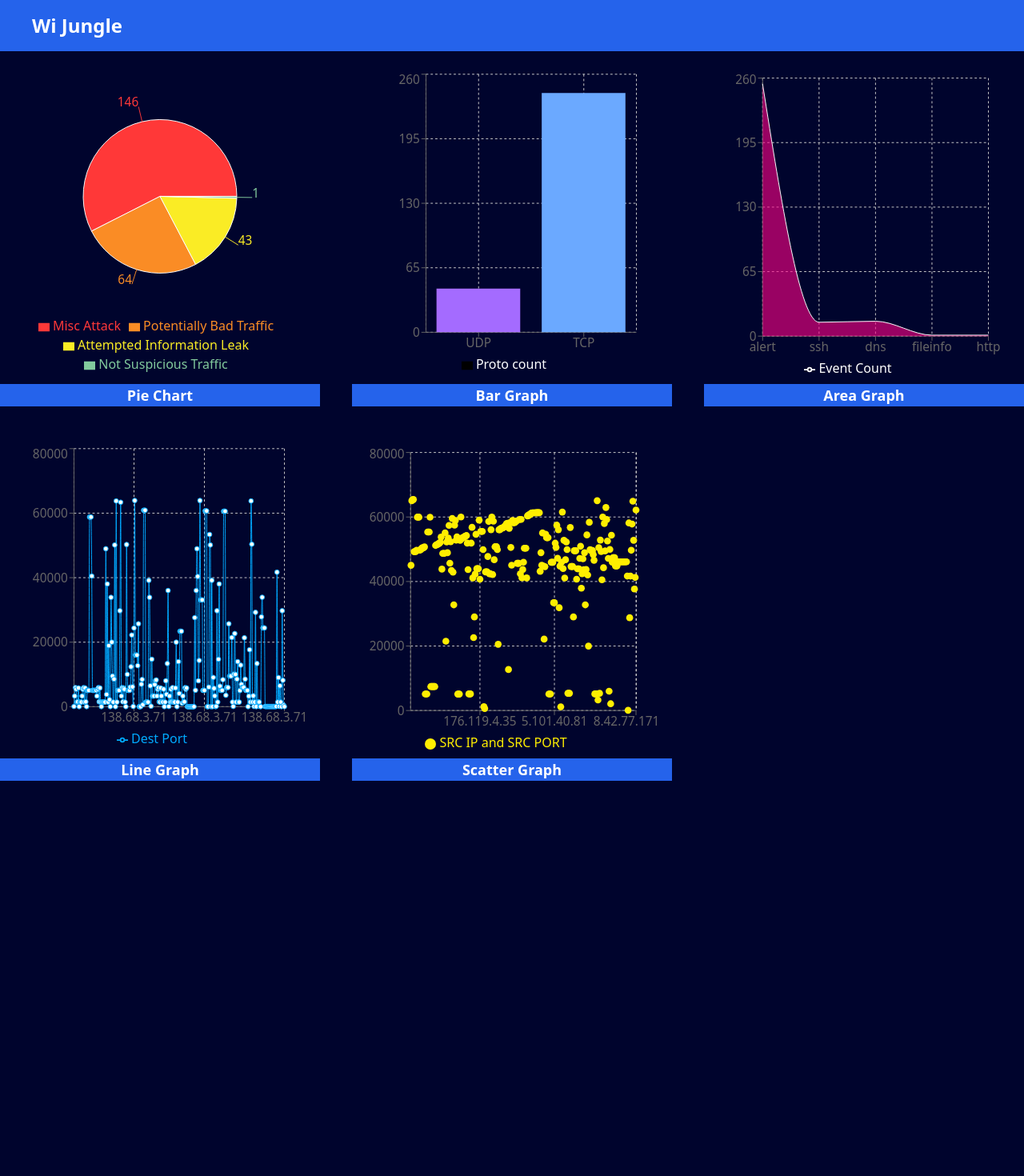
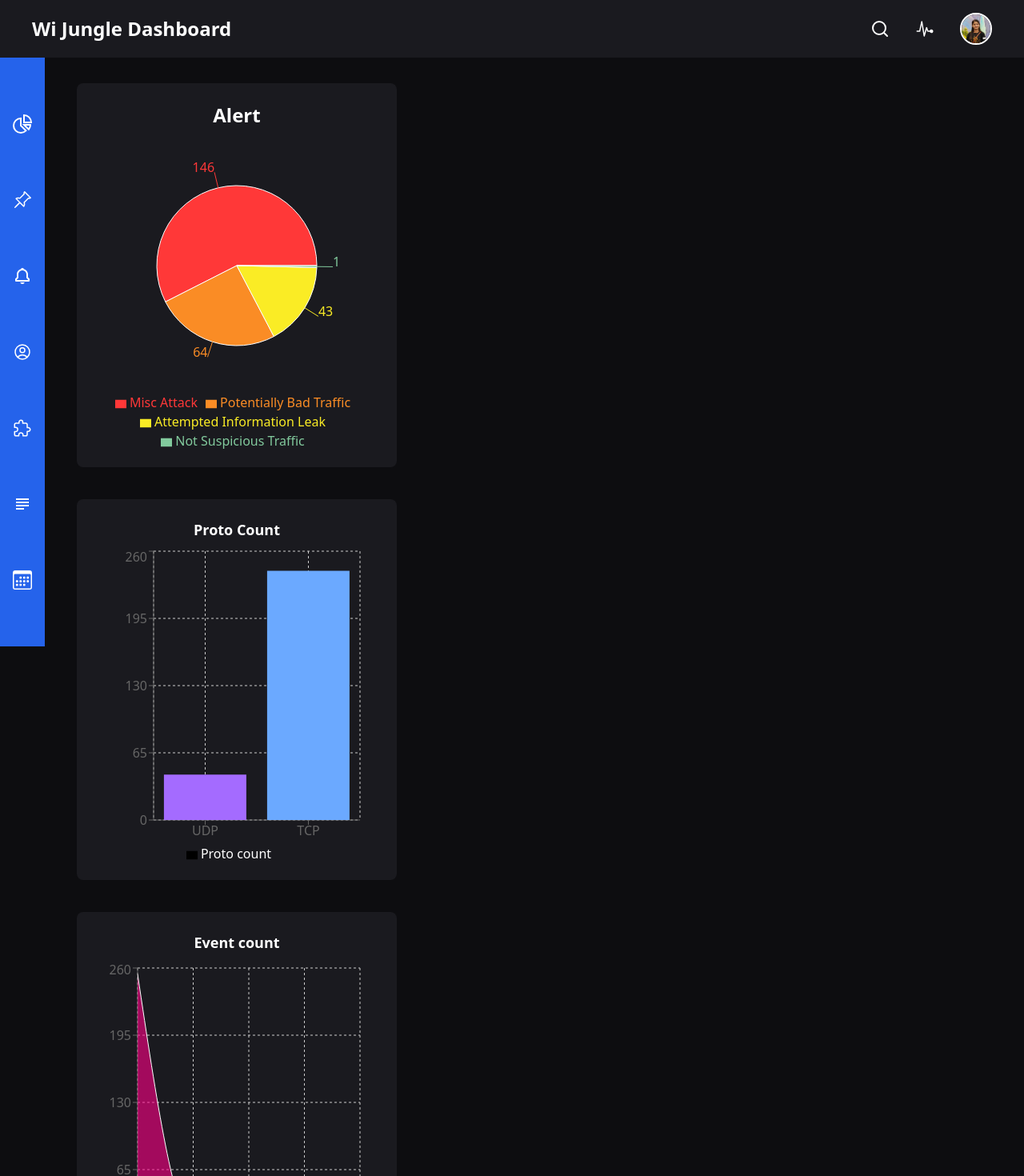
Before and after one commit to NehaKumari0102/wi-jungle, a React (Vite) app: page / in a window 1280 px wide. Shown: the top 1470 px of the page at 80% size. Before the commit the page ends 992 px from the top, so only its background shows below. Built offline with nearby package versions, Linux system fonts and the light colour scheme.

Commit message:
Dashboard update

```diff
--- a/package.json
+++ b/package.json
@@ -23,6 +23,7 @@
     "react": "^18.2.0",
     "react-chartjs-2": "^5.2.0",
     "react-dom": "^18.2.0",
+    "react-icons": "^5.2.1",
     "react-router-dom": "^6.23.1",
     "react-sparklines": "^1.7.0",
     "recharts": "^2.12.7",
--- a/src/App.css
+++ b/src/App.css
@@ -4,5 +4,5 @@
 
 body {
   color: #fff;
-  background-color: #00042d;
+  background-color: #0d0d10;
 }
--- a/src/components/CustomAreaChart.jsx
+++ b/src/components/Graphs/CustomAreaChart.jsx
@@ -28,8 +28,9 @@ const CustomAreaChart = ({ data }) => {
     };
 
     return (
-        <div>
-            <ResponsiveContainer className="p-2" width="100%" height={is500px ? 400 : 300}>
+        <div className="bg-[#1a1a1f] rounded-lg p-4">
+            <h1 className="text-center text-lg font-semibold my-2">Event count</h1>
+            <ResponsiveContainer width="100%" height={is500px ? 400 : 300}>
                 <AreaChart data={chartData} margin={{ top: 10, right: 30, left: 0, bottom: 0 }}>
                     <CartesianGrid strokeDasharray="3 3" />
                     <XAxis dataKey="eventType" />
@@ -43,7 +44,6 @@ const CustomAreaChart = ({ data }) => {
                     <Area type="monotone" dataKey="count" name='Event Count' stroke="#fff" fill="#ff0088" />
                 </AreaChart>
             </ResponsiveContainer>
-            <h1 className="text-center text-lg font-semibold bg-blue-600">Area Graph</h1>
         </div>
     );
 };
--- a/src/components/CustomBarChart.jsx
+++ b/src/components/Graphs/CustomBarChart.jsx
@@ -31,8 +31,9 @@ const CustomBarChart = ({ data }) => {
   };
 
   return (
-    <div>
-      <ResponsiveContainer className="p-2" width="100%" height={is500px ? 400 : 300}>
+    <div className="bg-[#1a1a1f] rounded-lg p-4">
+      <h1 className="text-center text-lg font-semibold my-2">Proto Count</h1>
+      <ResponsiveContainer  width="100%" height={is500px ? 400 : 300}>
         <BarChart
           data={chartData}
           margin={{ top: 5, right: 30, left: 20, bottom: 5 }}
@@ -52,7 +53,6 @@ const CustomBarChart = ({ data }) => {
           </Bar>
         </BarChart>
       </ResponsiveContainer>
-      <h1 className="text-center text-lg font-semibold bg-blue-600">Bar Graph</h1>
     </div>
   );
 };
--- a/src/components/CustomLineChart.jsx
+++ b/src/components/Graphs/CustomLineChart.jsx
@@ -47,8 +47,9 @@ const CustomLineChart = ({ data }) => {
   };
 
   return (
-    <div>
-      <ResponsiveContainer className="p-2" width="100%" height={is500px ? 400 : 300}>
+    <div className="bg-[#1a1a1f] rounded-lg p-4 w-full">
+      <h1 className="text-center text-lg font-semibold my-4">Dest Port vs Dest IP</h1>
+      <ResponsiveContainer width="100%" height={is500px ? 400 : 300}>
         <LineChart
           data={chartData}
           margin={{ top: 5, right: 30, left: 20, bottom: 5 }}
@@ -66,7 +67,6 @@ const CustomLineChart = ({ data }) => {
           />
         </LineChart>
       </ResponsiveContainer>
-      <h1 className="text-center text-lg font-semibold bg-blue-600">Line Graph</h1>
     </div>
   );
 };
--- a/src/components/CustomPieChart.jsx
+++ b/src/components/Graphs/CustomPieChart.jsx
@@ -45,8 +45,9 @@ const CustomPieChart = ({ data }) => {
   };
 
   return (
-    <div>
-      <ResponsiveContainer className="p-2" width="100%" height={is500px ? 400 : 300}>
+    <div className="bg-[#1a1a1f] rounded-lg p-4">
+      <h1 className="text-center text-2xl font-semibold my-2">Alert</h1>
+      <ResponsiveContainer width="100%" height={is500px ? 400 : 300}>
         <PieChart >
           <Pie
             dataKey="value"
@@ -65,7 +66,6 @@ const CustomPieChart = ({ data }) => {
         </PieChart>
 
       </ResponsiveContainer>
-      <h1 className="text-center text-lg font-semibold bg-blue-600">Pie Chart</h1>
     </div>
   );
 };
--- a/src/components/CustomScatter.jsx
+++ b/src/components/Graphs/CustomScatter.jsx
@@ -37,8 +37,9 @@ const CustomScatterGraph = ({ data }) => {
 
 
     return (
-        <div>
-            <ResponsiveContainer className="p-2" width="100%" height={is500px ? 400 : 300}>
+        <div className="bg-[#1a1a1f] rounded-lg p-4 w-full">
+            <h1 className="text-center text-lg font-semibold my-4">Src IP and Src Port</h1>
+            <ResponsiveContainer width="100%" height={is500px ? 400 : 300}>
                 <ScatterChart margin={{ top: 10, right: 30, left: 0, bottom: 0 }}>
                     <CartesianGrid strokeDasharray="3 3" />
                     <XAxis dataKey="src_ip" type="category" name="Source IP" />
@@ -48,7 +49,6 @@ const CustomScatterGraph = ({ data }) => {
                     <Scatter name="SRC IP and SRC PORT" data={chartData} fill="#ffee00" />
                 </ScatterChart>
             </ResponsiveContainer>
-            <h1 className="text-center text-lg font-semibold bg-blue-600">Scatter Graph</h1>
         </div>
     );
 };
--- /dev/null
+++ b/src/components/NavBar/NavBar.jsx
@@ -0,0 +1,21 @@
+import React from "react";
+import user from '../../assets/user.jpg'
+import { LuSearch } from "react-icons/lu";
+import { IoIosPulse } from "react-icons/io";
+
+const NavBar = () => {
+  return (
+    <nav className="py-4 px-10 bg-[#1a1a1f] sticky top-0 z-10 flex flex-row items-center justify-between">
+      <h1 className="text-2xl font-semibold">Wi Jungle Dashboard</h1>
+
+      <div className="flex flex-row items-center gap-8">
+        <LuSearch className="text-2xl" />
+        <IoIosPulse className="text-2xl" />
+
+        <img src={user} alt="user" className="w-10 h-10 rounded-full border-2 border-white" />
+      </div>
+    </nav>
+  );
+};
+
+export default NavBar;
--- /dev/null
+++ b/src/components/SidePanel/SidePanel.jsx
@@ -0,0 +1,24 @@
+import React from "react";
+import { GrPieChart } from "react-icons/gr";
+import { BsPinAngle } from "react-icons/bs";
+import { BiBell } from "react-icons/bi";
+import { HiOutlineUserCircle } from "react-icons/hi2";
+import { IoExtensionPuzzleOutline } from "react-icons/io5";
+import { MdOutlineSubject } from "react-icons/md";
+import { BsCalendar3 } from "react-icons/bs";
+
+const SidePanel = () => {
+  return (
+    <aside className="SidePanel h-[92%] fixed z-10 bg-blue-600 p-4 flex flex-col items-center justify-evenly gap-y-4 text-2xl">
+      <GrPieChart />
+      <BsPinAngle />
+      <BiBell />
+      <HiOutlineUserCircle />
+      <IoExtensionPuzzleOutline />
+      <MdOutlineSubject />
+      <BsCalendar3 />
+    </aside>
+  );
+};
+
+export default SidePanel;
--- a/src/pages/Dashboard.jsx
+++ b/src/pages/Dashboard.jsx
@@ -1,14 +1,18 @@
 import React from "react";
-import CustomBarChart from "../components/CustomBarChart";
-import CustomPieChart from "../components/CustomPieChart";
-import CustomLineChart from "../components/CustomLineChart";
-import CustomAreaChart from "../components/CustomAreaChart";
-import CustomScatter from "../components/CustomScatter";
+import CustomBarChart from "../components/Graphs/CustomBarChart";
+import CustomPieChart from "../components/Graphs/CustomPieChart";
+import CustomLineChart from "../components/Graphs/CustomLineChart";
+import CustomAreaChart from "../components/Graphs/CustomAreaChart";
+import CustomScatter from "../components/Graphs/CustomScatter";
 import { useMediaQuery } from "@mui/material";
+import SidePanel from "../components/SidePanel/SidePanel";
+import NavBar from "../components/NavBar/NavBar";
 
 const Dashboard = ({ list }) => {
-  const is500px = useMediaQuery("(min-width: 500px)")
-  const listTemplateColumns = `repeat(auto-fill, minmax(${is500px ? 400 : 250}px, 1fr))`;
+  const is500px = useMediaQuery("(min-width: 500px)");
+  const listTemplateColumns = `repeat(auto-fill, minmax(${
+    is500px ? 400 : 250
+  }px, 1fr))`;
   const containerStyle = {
     display: "grid",
     gridTemplateColumns: listTemplateColumns,
@@ -16,18 +20,25 @@ const Dashboard = ({ list }) => {
 
   return (
     <React.Fragment>
-      <nav className="py-4 px-10 bg-blue-600">
-        <h1 className="text-2xl font-semibold">Wi Jungle</h1>
-      </nav>
+      <NavBar />
 
       {/* Check if list is an array and has items */}
       {Array.isArray(list) && list.length > 0 ? (
-        <div className="Dashboard gap-10 py-4" style={containerStyle}>
-          <CustomPieChart data={list} />
-          <CustomBarChart data={list} />
-          <CustomAreaChart data={list} />
-          <CustomLineChart data={list} />
-          <CustomScatter data={list} />
+        <div className="Dashboard flex flex-row">
+          <SidePanel />
+
+          <div className="Graphs gap-y-4 pl-20 flex flex-col p-4">
+            <div
+              className="gridLayout gap-10 p-4 w-full"
+              style={containerStyle}
+            >
+              <CustomPieChart data={list} />
+              <CustomBarChart data={list} />
+              <CustomAreaChart data={list} />
+            </div>
+            <CustomLineChart data={list} />
+            <CustomScatter data={list} />
+          </div>
         </div>
       ) : (
         <p>No data available</p>
```
Also changed, not shown: src/assets/user.jpg (added), 1 other file (tests, documents, lock files or other folders).
